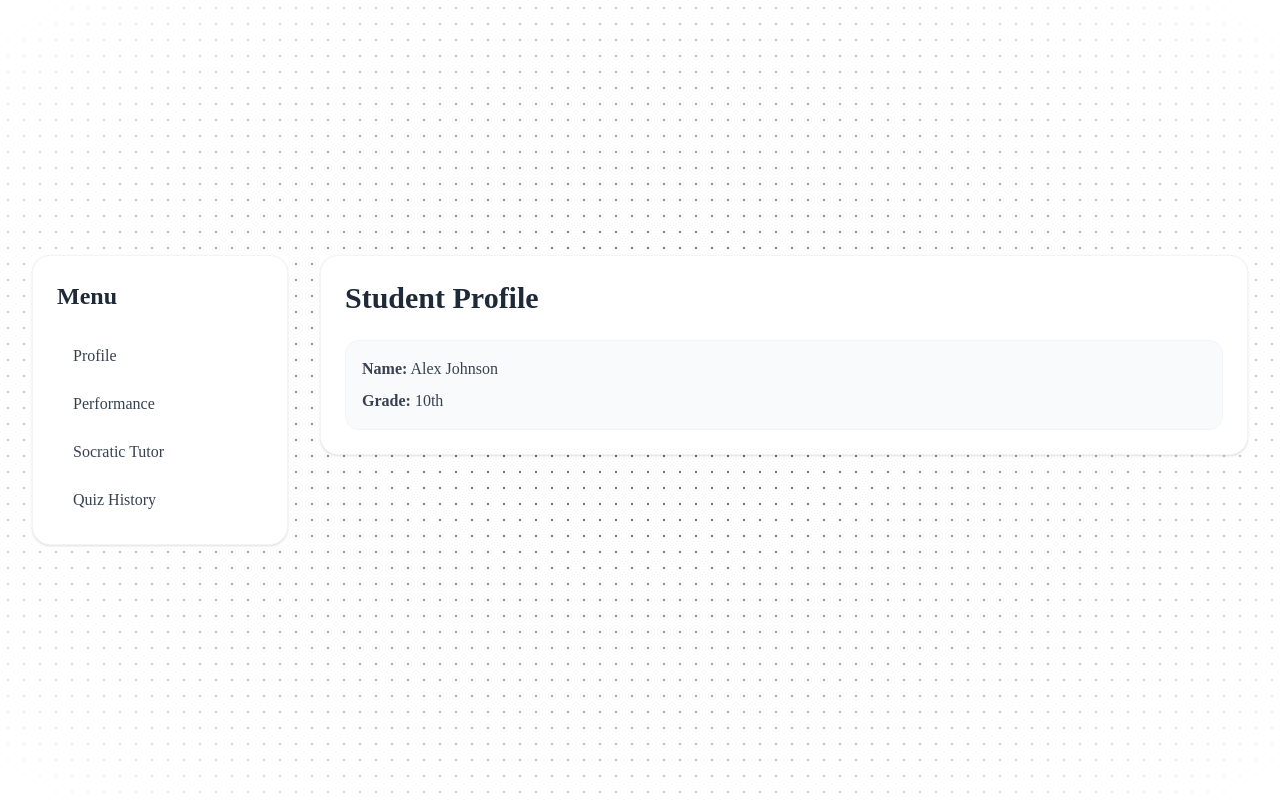
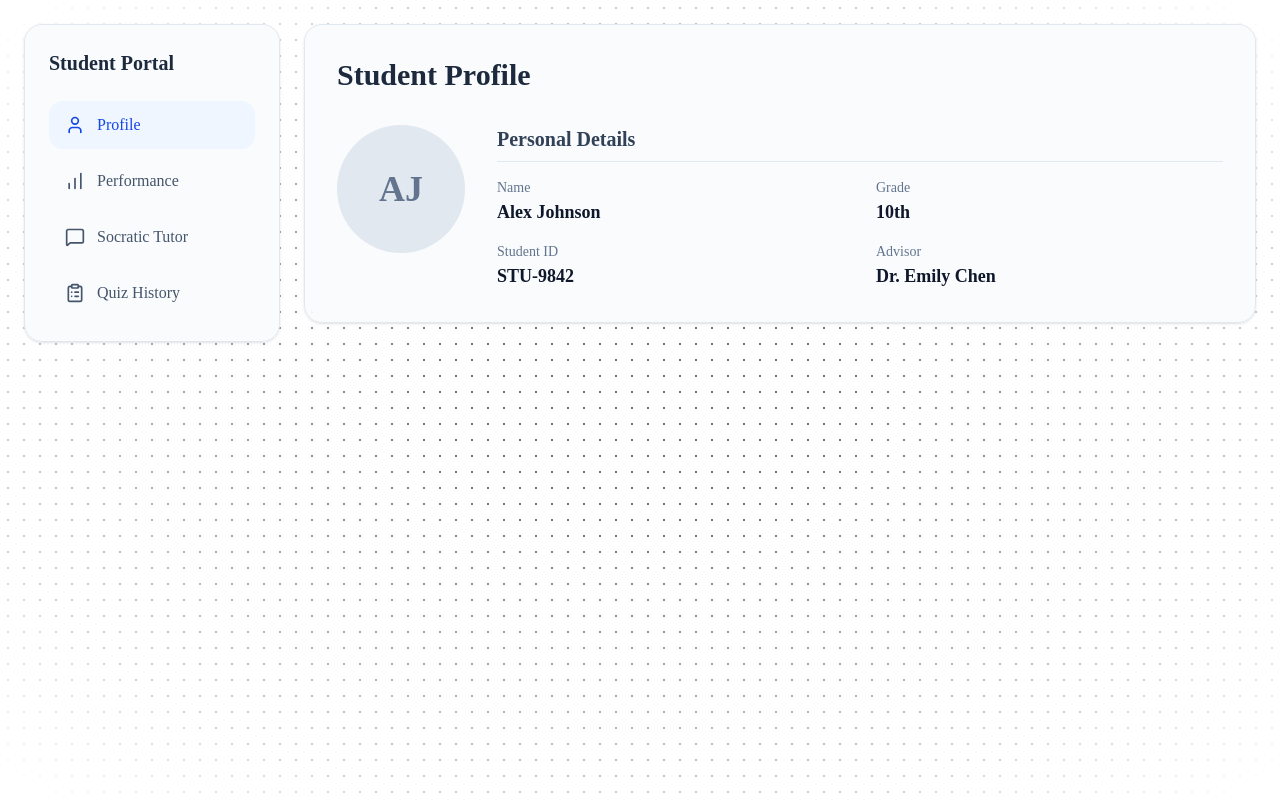
Before and after one commit to DARSHILZZ/wellbeing_agent, a Next.js app in the folder frontend/: page /student/profile in a window 1280 px wide. Built offline with nearby package versions, Linux system fonts and the light colour scheme.

Commit message:
feat: modernize student dashboard UI with dark mode support, new layouts, and Lucide icons

```diff
--- a/frontend/src/app/student/layout.tsx
+++ b/frontend/src/app/student/layout.tsx
@@ -1,15 +1,28 @@
 import Link from 'next/link';
+import { User, BarChart, MessageSquare, ClipboardList } from 'lucide-react';
 
 export default function StudentLayout({ children }: { children: React.ReactNode }) {
   return (
-    <div className="p-8 w-full max-w-7xl mx-auto flex flex-col lg:flex-row gap-8">
-      <aside className="w-full lg:w-64 bg-white p-6 rounded-2xl shadow-sm border border-gray-100 h-fit">
-        <h2 className="text-2xl font-bold mb-6 text-gray-800">Menu</h2>
+    <div className="flex min-h-screen max-w-7xl mx-auto p-6 gap-6 relative z-10 w-full">
+      <aside className="w-64 bg-slate-50/80 dark:bg-zinc-900/80 backdrop-blur-md rounded-2xl border border-slate-200 dark:border-zinc-800 h-fit p-6 shadow-sm">
+        <h2 className="text-xl font-bold mb-6 text-slate-800 dark:text-zinc-100">Student Portal</h2>
         <nav className="flex flex-col gap-2">
-          <Link href="/student/profile" className="px-4 py-2 rounded-lg hover:bg-gray-50 text-gray-700">Profile</Link>
-          <Link href="/student/performance" className="px-4 py-2 rounded-lg hover:bg-gray-50 text-gray-700">Performance</Link>
-          <Link href="/student/chat" className="px-4 py-2 rounded-lg hover:bg-gray-50 text-gray-700">Socratic Tutor</Link>
-          <Link href="/student/quiz" className="px-4 py-2 rounded-lg hover:bg-gray-50 text-gray-700">Quiz History</Link>
+          <Link href="/student/profile" className="flex items-center gap-3 px-4 py-3 rounded-xl bg-blue-50 text-blue-700 dark:bg-blue-900/30 dark:text-blue-400 font-medium transition-colors">
+            <User className="w-5 h-5" />
+            Profile
+          </Link>
+          <Link href="/student/performance" className="flex items-center gap-3 px-4 py-3 rounded-xl hover:bg-slate-100 dark:hover:bg-zinc-800/50 text-slate-600 dark:text-zinc-400 transition-colors">
+            <BarChart className="w-5 h-5" />
+            Performance
+          </Link>
+          <Link href="/student/chat" className="flex items-center gap-3 px-4 py-3 rounded-xl hover:bg-slate-100 dark:hover:bg-zinc-800/50 text-slate-600 dark:text-zinc-400 transition-colors">
+            <MessageSquare className="w-5 h-5" />
+            Socratic Tutor
+          </Link>
+          <Link href="/student/quiz" className="flex items-center gap-3 px-4 py-3 rounded-xl hover:bg-slate-100 dark:hover:bg-zinc-800/50 text-slate-600 dark:text-zinc-400 transition-colors">
+            <ClipboardList className="w-5 h-5" />
+            Quiz History
+          </Link>
         </nav>
       </aside>
       <main className="flex-1">
--- a/frontend/src/app/student/profile/page.tsx
+++ b/frontend/src/app/student/profile/page.tsx
@@ -8,11 +8,38 @@ export default async function ProfilePage() {
   const profile = data.studentProfile;
 
   return (
-    <div className="bg-white p-6 rounded-2xl shadow-sm border border-gray-100">
-      <h1 className="text-3xl font-bold mb-6 text-gray-800">Student Profile</h1>
-      <div className="bg-gray-50 p-4 rounded-xl border border-gray-100">
-        <p className="text-gray-700 mb-2"><strong>Name:</strong> {profile.name}</p>
-        <p className="text-gray-700"><strong>Grade:</strong> {profile.grade}</p>
+    <div className="bg-slate-50/80 dark:bg-zinc-900/80 backdrop-blur-md p-8 rounded-2xl shadow-sm border border-slate-200 dark:border-zinc-800 w-full">
+      <h1 className="text-3xl font-bold mb-8 text-slate-800 dark:text-zinc-100">Student Profile</h1>
+
+      <div className="flex flex-col md:flex-row gap-8 items-start">
+        {/* Avatar */}
+        <div className="w-32 h-32 rounded-full bg-slate-200 dark:bg-zinc-700 flex items-center justify-center text-4xl font-bold text-slate-500 dark:text-zinc-400 shrink-0">
+          AJ
+        </div>
+
+        {/* Details */}
+        <div className="flex-1 space-y-4 w-full">
+          <h2 className="text-xl font-semibold text-slate-700 dark:text-zinc-200 border-b border-slate-200 dark:border-zinc-800 pb-2">Personal Details</h2>
+
+          <div className="grid grid-cols-1 md:grid-cols-2 gap-y-4 gap-x-8">
+            <div>
+              <p className="text-sm font-medium text-slate-500 dark:text-zinc-400">Name</p>
+              <p className="text-lg font-semibold text-slate-900 dark:text-zinc-100">{profile.name}</p>
+            </div>
+            <div>
+              <p className="text-sm font-medium text-slate-500 dark:text-zinc-400">Grade</p>
+              <p className="text-lg font-semibold text-slate-900 dark:text-zinc-100">{profile.grade}</p>
+            </div>
+            <div>
+              <p className="text-sm font-medium text-slate-500 dark:text-zinc-400">Student ID</p>
+              <p className="text-lg font-semibold text-slate-900 dark:text-zinc-100">STU-9842</p>
+            </div>
+            <div>
+              <p className="text-sm font-medium text-slate-500 dark:text-zinc-400">Advisor</p>
+              <p className="text-lg font-semibold text-slate-900 dark:text-zinc-100">Dr. Emily Chen</p>
+            </div>
+          </div>
+        </div>
       </div>
     </div>
   );
```
